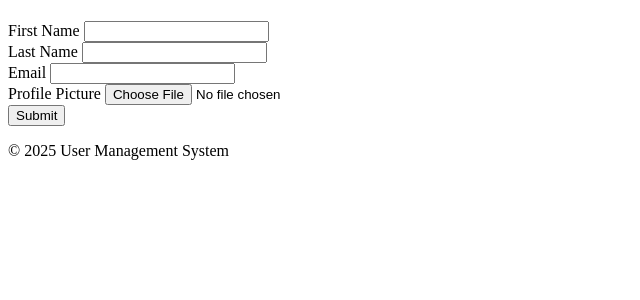
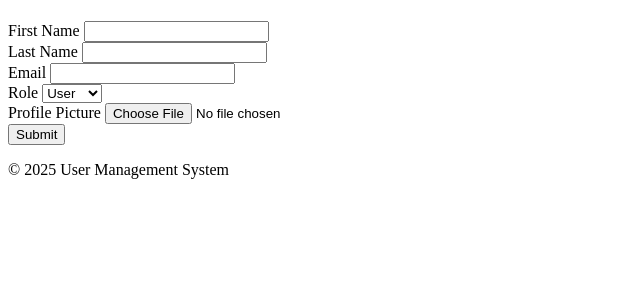
Before and after one commit to jdmartens/flask-user-mgmt, a Flask app: template app/templates/user_form.html in a window 1280 px wide. Shown: the part 52-352 px from the top of the page, without its empty margins (0-640 px from the left). Run offline with Flask 3, Linux system fonts and the light colour scheme; the template is opened without the code that fills it: values that come from a table or form of the project are taken from there, others are empty; parts of the project's set-up code (start-up, migrations or seed data) failed here and were passed over.

Commit message:
replace admin with role

```diff
--- a/app/forms/user_form.py
+++ b/app/forms/user_form.py
@@ -1,5 +1,5 @@
 from flask_wtf import FlaskForm
-from wtforms import StringField, BooleanField, FileField
+from wtforms import StringField, BooleanField, FileField, SelectField
 from wtforms.validators import DataRequired, Email
 
 class UserForm(FlaskForm):
@@ -7,3 +7,4 @@ class UserForm(FlaskForm):
     last_name = StringField('Last Name', validators=[DataRequired()])
     email = StringField('Email', validators=[DataRequired(), Email()])
     profile_pic = FileField('Profile Picture')
+    role = SelectField('Role', choices=[('user', 'User'), ('admin', 'Admin')], validators=[DataRequired()])
--- a/app/routes/user.py
+++ b/app/routes/user.py
@@ -50,7 +50,7 @@ def create_user():
             first_name=form.first_name.data,
             last_name=form.last_name.data,
             email=form.email.data,
-            admin=form.admin.data
+            role=form.role.data
         )
         if form.profile_pic.data:
             filename = secure_filename(form.profile_pic.data.filename)
--- a/app/templates/user_form.html
+++ b/app/templates/user_form.html
@@ -19,8 +19,8 @@
             {{ form.email }}
         </div>
         <div>
-            {{ form.admin.label }}
-            {{ form.admin }}
+            {{ form.role.label }}
+            {{ form.role }}
         </div>
         <div>
             {{ form.profile_pic.label }}
```
Also changed, not shown: app/templates/user_detail.html (+13 -2 lines).
